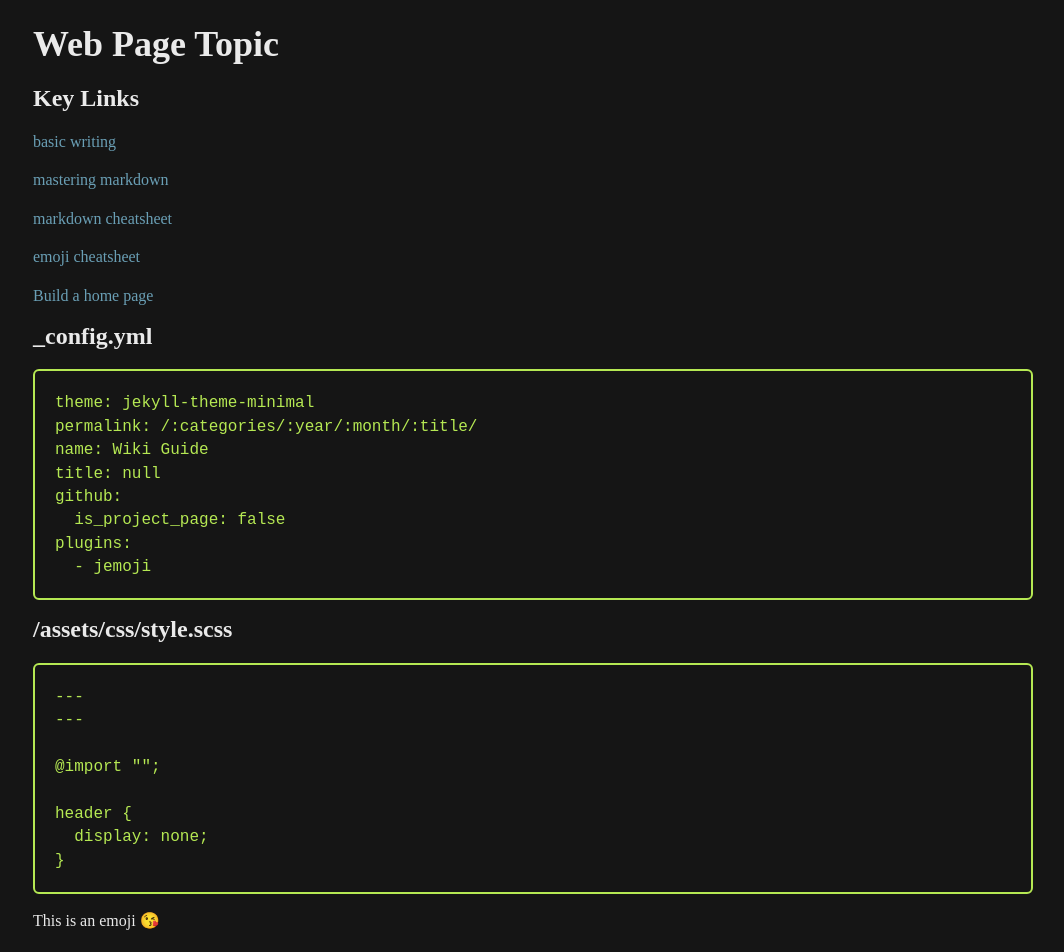
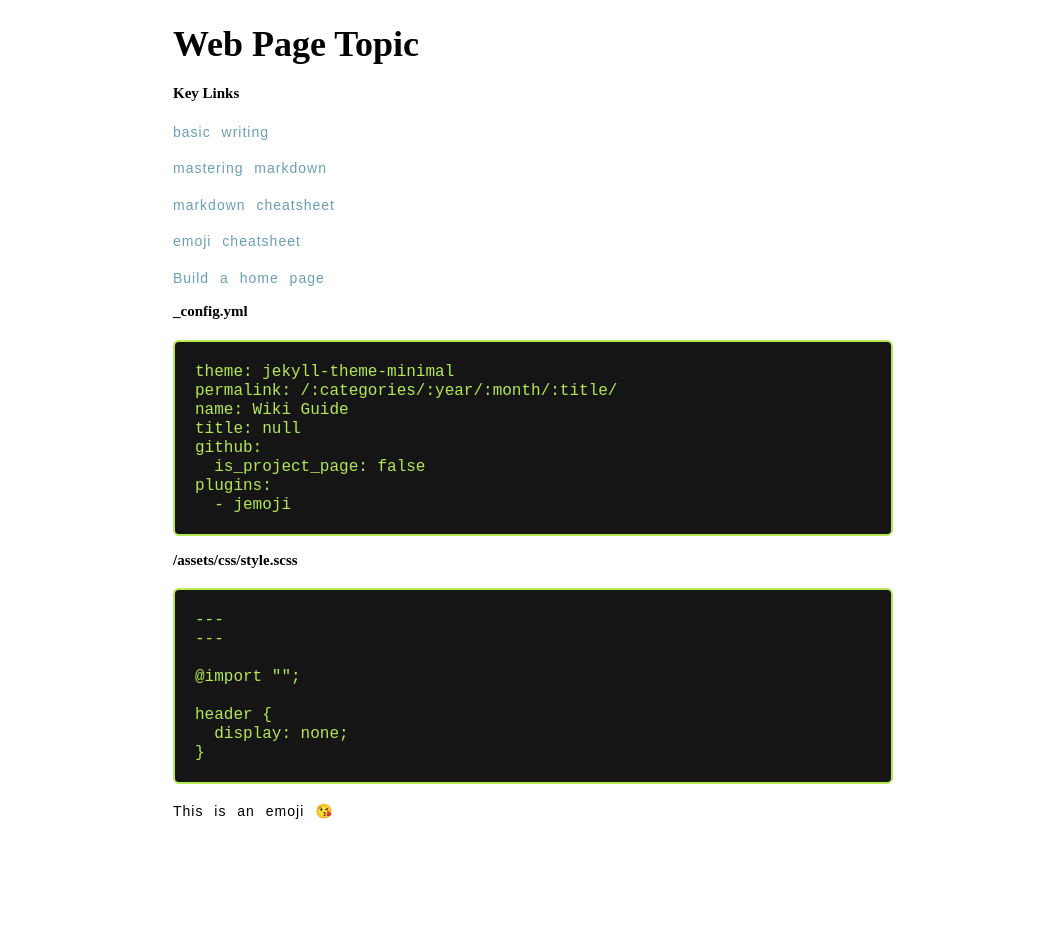
Before and after one commit to profphillips/wikibasics, a Jekyll site: the page built from index.md, in a window 1280 px wide. Shown: the whole page, without its empty margins (107-1171 px from the left). Built offline with Jekyll 4.4.1, drawn with Linux system fonts in a browser that asks for light colours; emoji names are drawn with the system emoji font; our own code applies the rules of GitHub Pages for plain Markdown files; after the commit the page ends 900 px from its top, so only the background shows below that.

Commit message:
Update style.scss

```diff
--- a/assets/css/style.scss
+++ b/assets/css/style.scss
@@ -48,6 +48,19 @@ $header-font-family: 'Roboto, Arial, sans-serif';
 $pre-font-family: 'Consolas, Terminal, monospace';
 $blockquote-font-family: $body-font-family; //'Cursive';
 
+html {
+  font-size: 10px;
+  margin: 0;
+  font-family: sans-serif;
+}
+
+body {
+  width: 80%;
+  max-width: 800px;
+  margin: 0 auto;
+}
+
+/*
 body {
  // @include theme-colors(false);
   color: $color;
@@ -58,6 +71,9 @@ body {
   font-size: 16px;
   line-height: 1.4;
 }
+*/
+
+
 
 .container {
   width: 90%;
@@ -76,9 +92,21 @@ h1, h2, h3, h4, h5, h6 {
   line-height: 1.1;
 }
 
+h1, h2 {
+  font-family: 'Lobster', cursive;
+}
+
 h1 {
   margin: 25px 0 20px;
   font-size: 36px;
+}
+
+p {
+  font-size: 1.4rem;
+  line-height: 1.6;
+  word-spacing: 0.6rem;
+  letter-spacing: 0.1rem;
+  font-family: 'Raleway', sans-serif;
 }
 
 li {
```
